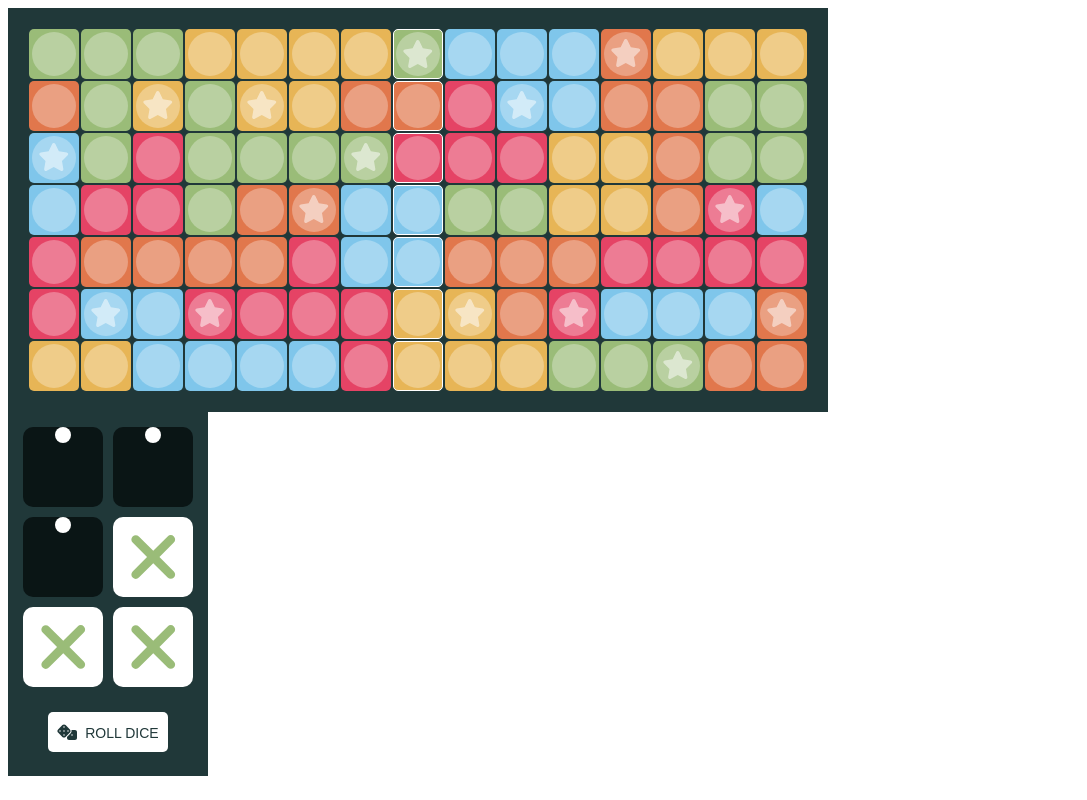
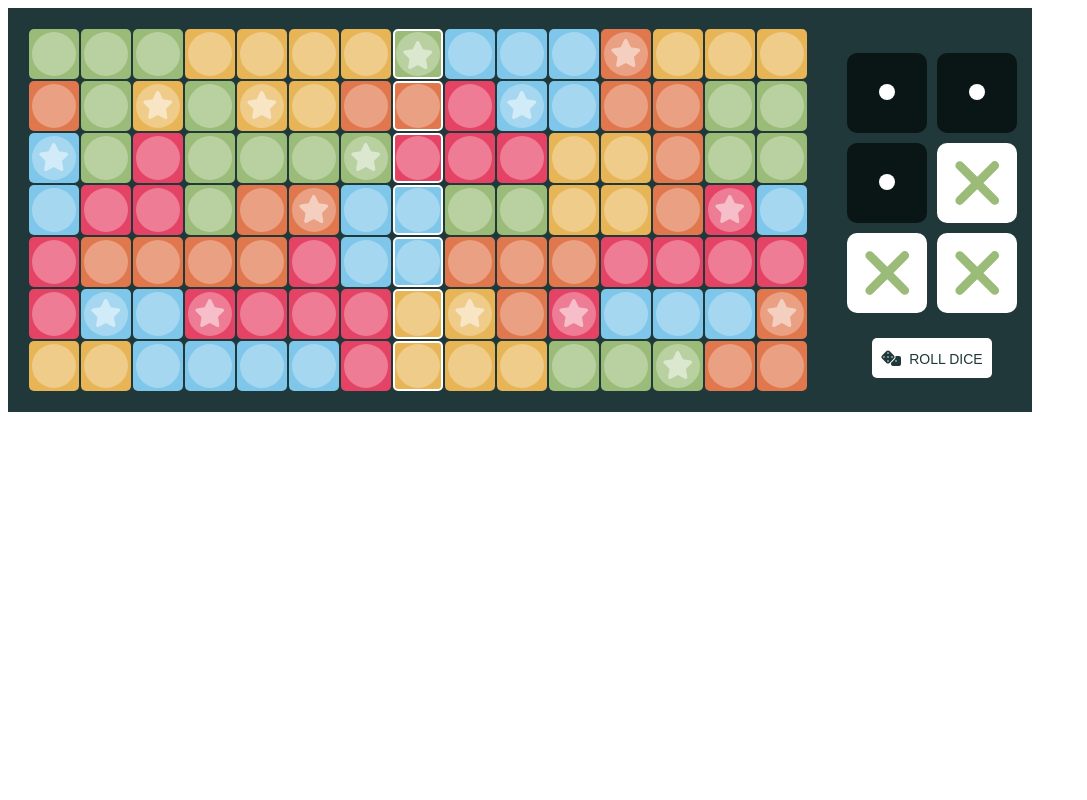
Before and after one commit to ricardovanlaarhoven/time-again, a Vue app: page / in a window 1280 px wide. Shown: the whole page, without its empty margins (0-1087 px from the left). Built offline with nearby package versions, Linux system fonts and the light colour scheme.

Commit message:
Feat: numbered dice styling

```diff
--- a/src/components/BaseDie.vue
+++ b/src/components/BaseDie.vue
@@ -36,7 +36,7 @@ const cssForeGroundColor = computed((): string => {
 </script>
 
 <template>
-  <div class="dice" :class="`dice-value--${props.value}} dice-type--${diceType ?? DiceType.number}`">
+  <div class="dice" :class="`dice-value--${props.value} dice-type--${diceType ?? DiceType.number}`">
     <template  v-if="diceType !== DiceType.color">
       <div v-for="i in props.value" :key="i">
         <font-awesome-icon class="icon-dot" icon="fa-solid fa-circle" />
@@ -65,5 +65,79 @@ const cssForeGroundColor = computed((): string => {
       margin-top: 5px;
     }
   }
+
+  &.dice-type--number {
+    padding: 10px;
+    box-sizing: border-box;
+
+    &.dice-value--1 {
+      display: flex;
+      justify-content: center;
+      align-items: center;
+    }
+    &.dice-value--2 {
+      display: flex;
+      justify-content : space-between;
+
+      div:nth-of-type(2) {
+        align-self: flex-end;
+      }
+    }
+    &.dice-value--3 {
+      display: flex;
+      justify-content : space-between;
+
+      div:nth-of-type(2) {
+        align-self: center;
+      }
+
+      div:nth-of-type(3) {
+        align-self: flex-end;
+      }
+    }
+    &.dice-value--4 {
+      display: flex;
+      justify-content : space-between;
+      position: relative;
+
+      div:nth-of-type(2) {
+        position: absolute;
+        bottom: 10px;
+        left: 10px;
+      }
+      div:nth-of-type(3) {
+        position: absolute;
+        right: 10px;
+      }
+      div:nth-of-type(4) {
+        align-self: flex-end;
+      }
+    }
+    &.dice-value--5 {
+      display: flex;
+      justify-content : space-between;
+      position: relative;
+
+      div:nth-of-type(2) {
+        position: absolute;
+        bottom: 10px;
+        left: 10px;
+      }
+      div:nth-of-type(3) {
+        position: absolute;
+        right: 10px;
+      }
+      div:nth-of-type(4) {
+        position: absolute;
+        bottom: 10px;
+        right: 10px;
+      }
+      div:nth-of-type(5) {
+        position: absolute;
+        top: 32px;
+        left: 33px;
+      }
+    }
+  }
 }
 </style>
--- a/src/components/DiceRoller.vue
+++ b/src/components/DiceRoller.vue
@@ -31,9 +31,10 @@ function reRollAllDices() {
 #dice-grid {
   background-color: #203839;
   width: 200px;
-  height: 364px;
-  padding: 10px;
+  height: 404px;
+  padding: 40px 10px 10px;
   box-sizing: border-box;
+  float: right;
 
   button {
     background-color: #fff;
--- a/src/components/GameGrid.vue
+++ b/src/components/GameGrid.vue
@@ -476,6 +476,7 @@ function handleColumnClick(rowIndex: number, columnIndex: number) {
   height: 364px;
   background-color: #203839;
   padding: 20px;
+  float: left;
 
   .row {
     width: 780px;
@@ -520,11 +521,11 @@ function handleColumnClick(rowIndex: number, columnIndex: number) {
     }
 
     &[data-index="7"] {
-      border: 1.5px solid #fff;
+      border: 2px solid #fff;
 
       &:before {
-        top: 2px;
-        left: 2px;
+        top: 1px;
+        left: 1px;
       }
     }
 
--- a/src/views/HomeView.vue
+++ b/src/views/HomeView.vue
@@ -4,8 +4,16 @@ import DiceRoller from '@/components/DiceRoller.vue';
 </script>
 
 <template>
-  <main>
+  <main id="game-wrapper">
     <GameGrid/>
     <DiceRoller/>
   </main>
 </template>
+
+<style scoped lang="scss">
+#game-wrapper {
+  height: 404px;
+  width: 1024px;
+  background: #203839;
+}
+</style>
```
